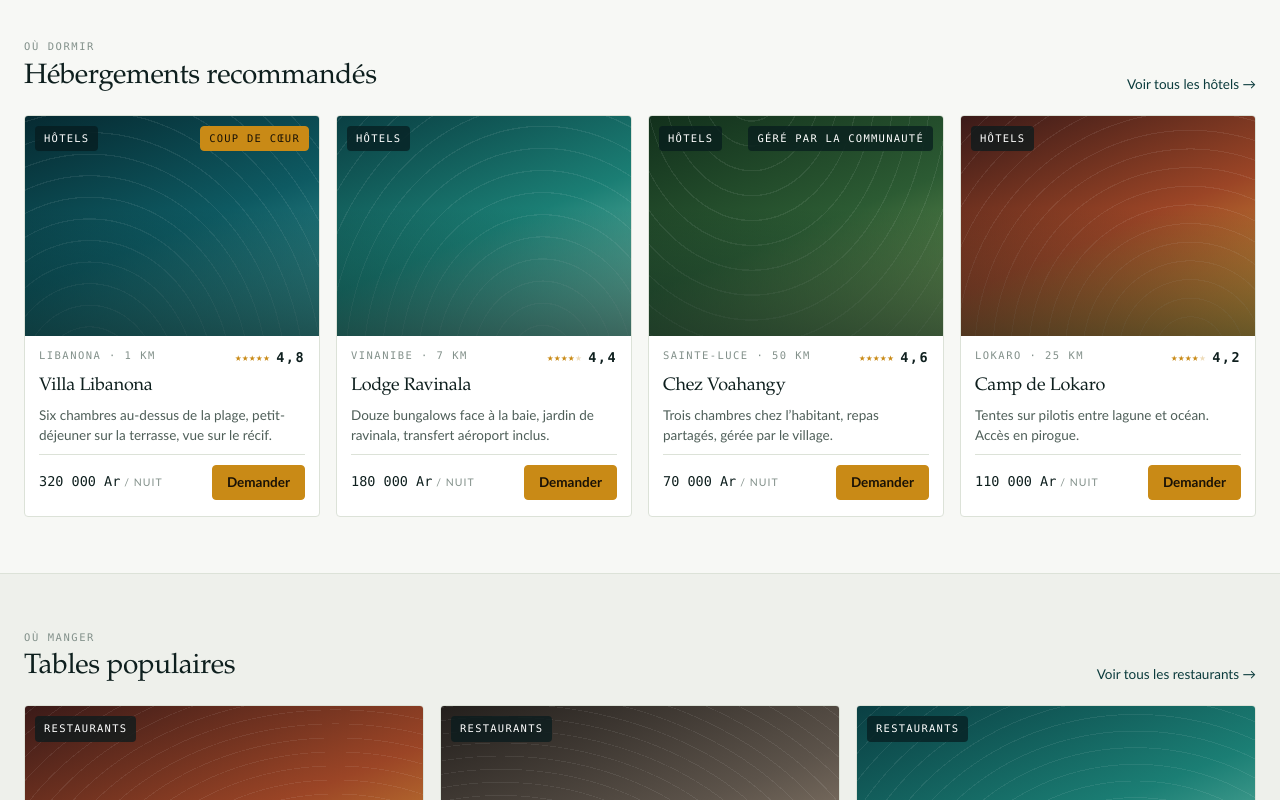
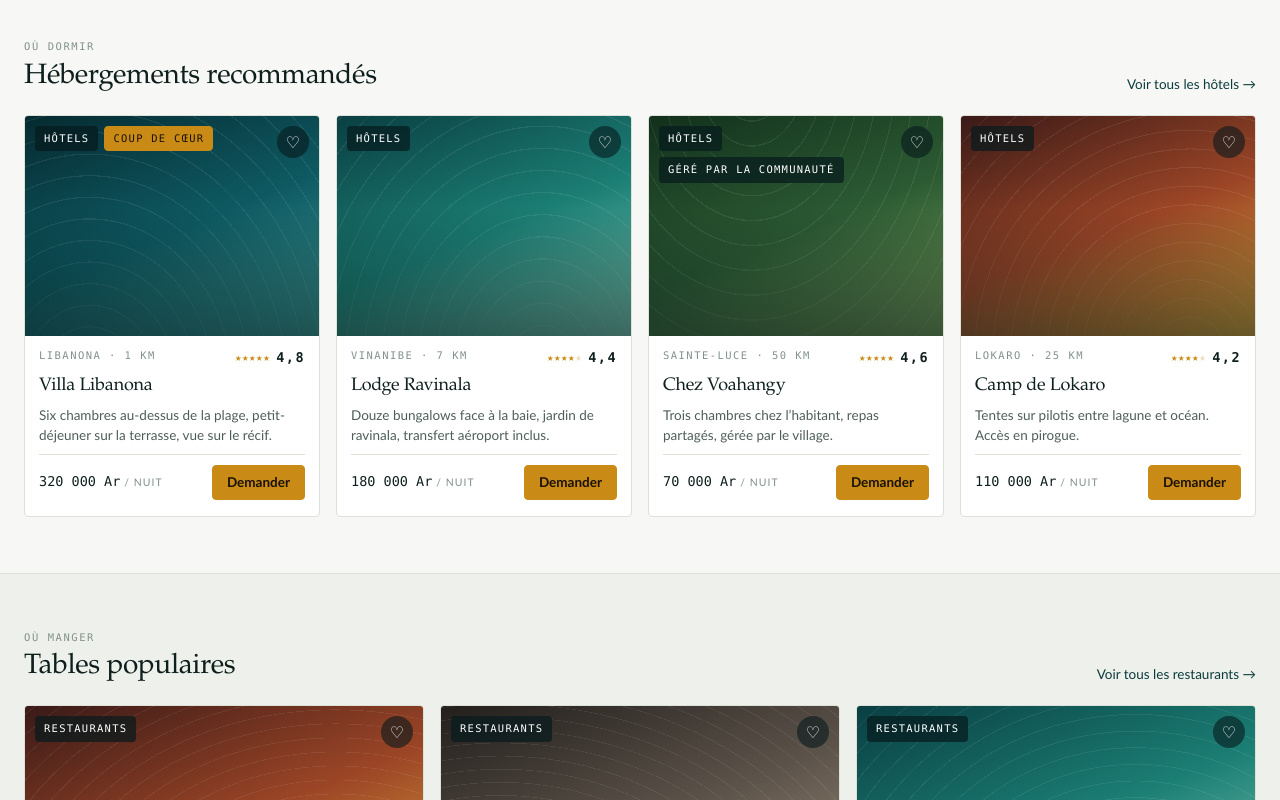
Before and after one commit to Bradon614/Taolagnaro, a Next.js app: page / in a window 1280 px wide. Shown: the part 1160-1960 px from the top of the page. Built offline with nearby package versions, Linux system fonts and the light colour scheme.

Commit message:
feat: wire save controls into cards, detail page and tab bar

```diff
--- a/src/app/[categorie]/[slug]/page.tsx
+++ b/src/app/[categorie]/[slug]/page.tsx
@@ -11,6 +11,8 @@ import { Plate } from "@/components/media/Plate";
 import { Badge } from "@/components/ui/Badge";
 import { Button } from "@/components/ui/Button";
 import { Rating } from "@/components/ui/Rating";
+import { SaveButton } from "@/components/wishlist/SaveButton";
+import { ShareButton } from "@/components/wishlist/ShareButton";
 import { detailFor } from "@/lib/listing-details";
 import {
   LISTINGS,
@@ -215,6 +217,15 @@ export default async function ListingDetailPage({ params }: Params) {
             <VisitPanel listing={listing} detail={detail} />
           )}
 
+          <div className="grid grid-cols-2 gap-2.5">
+            <SaveButton
+              slug={listing.slug}
+              name={listing.name}
+              variant="labelled"
+            />
+            <ShareButton title={listing.name} />
+          </div>
+
           {detail.contact ? (
             <div className="rounded-panel border border-line p-4.5">
               <p className="font-mono text-label uppercase tracking-[0.14em] text-ink-subtle">
--- a/src/components/layout/MobileTabBar.tsx
+++ b/src/components/layout/MobileTabBar.tsx
@@ -5,6 +5,7 @@ import { usePathname } from "next/navigation";
 import { useEffect, useRef, useState } from "react";
 import { LanguageSwitcher } from "@/components/layout/LanguageSwitcher";
 import { isListingDetailRoute, SITE } from "@/lib/site";
+import { useWishlist } from "@/lib/wishlist";
 
 /**
  * Five destinations within thumb reach. A hamburger would hide the whole
@@ -30,6 +31,7 @@ const MORE_LINKS = [
 export function MobileTabBar() {
   const pathname = usePathname();
   const [moreOpen, setMoreOpen] = useState(false);
+  const { count: savedCount } = useWishlist();
 
   // Dismiss on navigation, adjusted during render rather than in an effect.
   const [renderedPath, setRenderedPath] = useState(pathname);
@@ -123,8 +125,13 @@ export function MobileTabBar() {
                 active ? "font-semibold text-ink" : "text-ink-subtle"
               }`}
             >
-              <span aria-hidden="true" className="text-base leading-none">
+              <span aria-hidden="true" className="relative text-base leading-none">
                 {tab.glyph}
+                {tab.href === "/envies" && savedCount > 0 ? (
+                  <span className="tabular absolute -right-2.5 -top-1 rounded-full bg-accent px-1 text-[0.5rem] font-semibold text-accent-contrast">
+                    {savedCount}
+                  </span>
+                ) : null}
               </span>
               {tab.label}
             </Link>
--- a/src/components/listing/ListingCard.tsx
+++ b/src/components/listing/ListingCard.tsx
@@ -3,6 +3,7 @@ import { Plate } from "@/components/media/Plate";
 import { Badge } from "@/components/ui/Badge";
 import { Button } from "@/components/ui/Button";
 import { Rating } from "@/components/ui/Rating";
+import { SaveButton } from "@/components/wishlist/SaveButton";
 import { formatPrice, priceUnit } from "@/lib/money";
 import { categoryBySlug } from "@/lib/site";
 import { listingHref, type Listing } from "@/lib/listings";
@@ -75,25 +76,32 @@ export function ListingCard({
     <article className="relative flex h-full w-full flex-col overflow-hidden rounded-plate border border-line bg-surface-raised transition-shadow hover:shadow-[0_10px_24px_-18px_rgb(0_0_0_/_0.5)]">
       <div className="relative">
         <Plate variant={listing.plate} className={ASPECT[aspect]} />
+
+        {/* Badges share the top-left so the heart owns the top-right corner.
+            Anything over a plate carries its own contrast: only the gold
+            accent keeps its tone, warm is tinted so it still reads as a
+            caution rather than a neutral note. */}
+        <div className="absolute left-2.5 top-2.5 z-[3] flex flex-wrap gap-1.5 pr-11">
           {showCategory && category ? (
-          <Badge tone="floating" className="absolute left-2.5 top-2.5 z-[3]">
+            <Badge tone="floating">
               {category.label.replace(" touristiques", "")}
             </Badge>
           ) : null}
           {listing.badge ? (
-          // Anything sitting over a plate has to carry its own contrast, so
-          // only the gold accent keeps its own tone here — outline and warm
-          // both become floating, with warm tinted so it still reads as a
-          // caution rather than a neutral note.
             <Badge
               tone={listing.badge.tone === "accent" ? "accent" : "floating"}
-            className={`absolute right-2.5 top-2.5 z-[3] ${
-              listing.badge.tone === "warm" ? "text-[#f4b49b]" : ""
-            }`}
+              className={listing.badge.tone === "warm" ? "text-[#f4b49b]" : ""}
             >
               {listing.badge.label}
             </Badge>
           ) : null}
+        </div>
+
+        <SaveButton
+          slug={listing.slug}
+          name={listing.name}
+          className="absolute right-2.5 top-2.5 z-[4]"
+        />
       </div>
 
       <div className="flex flex-1 flex-col gap-2 px-3.5 pb-4 pt-3">
```
Lines whose indentation alone changed are shown as unchanged.
